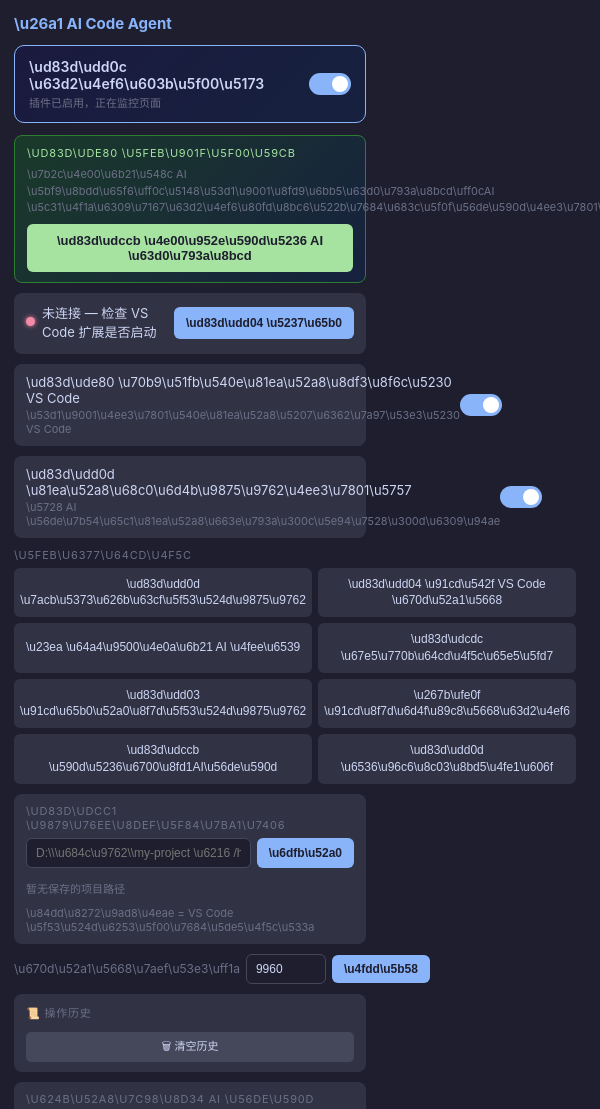
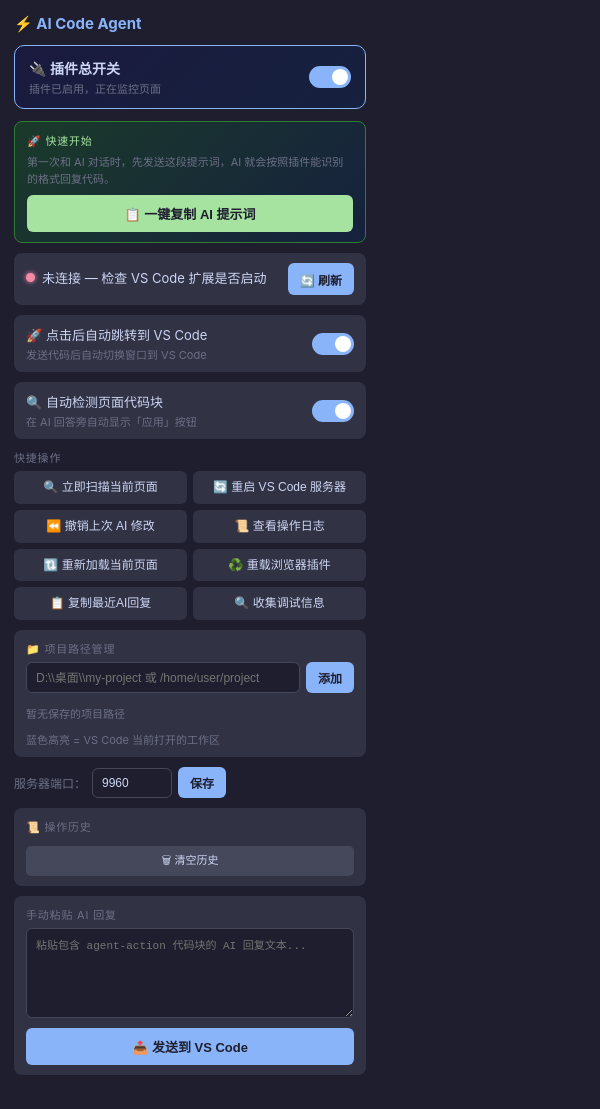
Before and after one commit to whywbhydyq/ai-code-agent, a browser extension: page edge-extension/popup.html in a window 400 px wide. Shown: the top 1109 px of the page, 600 px wide, since content can reach past the window. Drawn offline with Linux system fonts and the light colour scheme; no server answers.

Commit message:
AI-Agent: 修改 edge-extension/content-styles.css 之前

```diff
--- a/edge-extension/popup.html
+++ b/edge-extension/popup.html
@@ -173,12 +173,12 @@
     </style>
 </head>
 <body>
-    <h1>\u26a1 AI Code Agent</h1>
+    <h1>&#x26A1; AI Code Agent</h1>
 
     <div class="master-toggle" id="master-toggle-card">
         <div>
-            <div class="master-label">\ud83d\udd0c \u63d2\u4ef6\u603b\u5f00\u5173</div>
-            <div class="master-hint" id="master-hint">\u63d2\u4ef6\u5df2\u542f\u7528\uff0c\u6b63\u5728\u76d1\u63a7\u9875\u9762</div>
+            <div class="master-label">&#x1F50C; 插件总开关</div>
+            <div class="master-hint" id="master-hint">插件已启用，正在监控页面</div>
         </div>
         <label class="toggle-switch">
             <input type="checkbox" id="extension-enabled-toggle" checked />
@@ -189,26 +189,26 @@
     <div id="main-content">
 
         <div class="prompt-card">
-            <div class="section-title">\ud83d\ude80 \u5feb\u901f\u5f00\u59cb</div>
-            <p>\u7b2c\u4e00\u6b21\u548c AI \u5bf9\u8bdd\u65f6\uff0c\u5148\u53d1\u9001\u8fd9\u6bb5\u63d0\u793a\u8bcd\uff0cAI \u5c31\u4f1a\u6309\u7167\u63d2\u4ef6\u80fd\u8bc6\u522b\u7684\u683c\u5f0f\u56de\u590d\u4ee3\u7801\u3002</p>
-            <button class="btn-copy-prompt" id="btn-copy-prompt">\ud83d\udccb \u4e00\u952e\u590d\u5236 AI \u63d0\u793a\u8bcd</button>
+            <div class="section-title">&#x1F680; 快速开始</div>
+            <p>第一次和 AI 对话时，先发送这段提示词，AI 就会按照插件能识别的格式回复代码。</p>
+            <button class="btn-copy-prompt" id="btn-copy-prompt">&#x1F4CB; 一键复制 AI 提示词</button>
         </div>
 
         <div class="status-card">
             <div class="status-left">
                 <div class="status-row">
                     <span id="status-dot" class="dot dot-red"></span>
-                    <span id="status-label">\u68c0\u67e5\u8fde\u63a5\u4e2d...</span>
+                    <span id="status-label">检查连接中...</span>
                 </div>
                 <div id="workspace-info" class="workspace-path"></div>
             </div>
-            <button class="btn-small" id="refresh-btn" style="height:32px">\ud83d\udd04 \u5237\u65b0</button>
+            <button class="btn-small" id="refresh-btn" style="height:32px">&#x1F504; 刷新</button>
         </div>
 
         <div class="toggle-row">
             <div>
-                <div class="toggle-label">\ud83d\ude80 \u70b9\u51fb\u540e\u81ea\u52a8\u8df3\u8f6c\u5230 VS Code</div>
-                <div class="toggle-hint">\u53d1\u9001\u4ee3\u7801\u540e\u81ea\u52a8\u5207\u6362\u7a97\u53e3\u5230 VS Code</div>
+                <div class="toggle-label">&#x1F680; 点击后自动跳转到 VS Code</div>
+                <div class="toggle-hint">发送代码后自动切换窗口到 VS Code</div>
             </div>
             <label class="toggle-switch">
                 <input type="checkbox" id="auto-jump-toggle" checked />
@@ -218,8 +218,8 @@
 
         <div class="toggle-row">
             <div>
-                <div class="toggle-label">\ud83d\udd0d \u81ea\u52a8\u68c0\u6d4b\u9875\u9762\u4ee3\u7801\u5757</div>
-                <div class="toggle-hint">\u5728 AI \u56de\u7b54\u65c1\u81ea\u52a8\u663e\u793a\u300c\u5e94\u7528\u300d\u6309\u94ae</div>
+                <div class="toggle-label">&#x1F50D; 自动检测页面代码块</div>
+                <div class="toggle-hint">在 AI 回答旁自动显示「应用」按钮</div>
             </div>
             <label class="toggle-switch">
                 <input type="checkbox" id="auto-scan-toggle" checked />
@@ -227,38 +227,38 @@
             </label>
         </div>
 
-        <div class="section-title">\u5feb\u6377\u64cd\u4f5c</div>
+        <div class="section-title">快捷操作</div>
         <div class="action-grid">
-            <button class="action-btn" id="btn-scan">\ud83d\udd0d \u7acb\u5373\u626b\u63cf\u5f53\u524d\u9875\u9762</button>
-            <button class="action-btn" id="btn-restart">\ud83d\udd04 \u91cd\u542f VS Code \u670d\u52a1\u5668</button>
-            <button class="action-btn danger" id="btn-undo">\u23ea \u64a4\u9500\u4e0a\u6b21 AI \u4fee\u6539</button>
-            <button class="action-btn" id="btn-open-log">\ud83d\udcdc \u67e5\u770b\u64cd\u4f5c\u65e5\u5fd7</button>
-            <button class="action-btn" id="btn-reload-page">\ud83d\udd03 \u91cd\u65b0\u52a0\u8f7d\u5f53\u524d\u9875\u9762</button>
-            <button class="action-btn" id="btn-reload-ext">\u267b\ufe0f \u91cd\u8f7d\u6d4f\u89c8\u5668\u63d2\u4ef6</button>
-            <button class="action-btn" id="btn-copy-reply">\ud83d\udccb \u590d\u5236\u6700\u8fd1AI\u56de\u590d</button>
-            <button class="action-btn" id="btn-debug-info">\ud83d\udd0d \u6536\u96c6\u8c03\u8bd5\u4fe1\u606f</button>
+            <button class="action-btn" id="btn-scan">&#x1F50D; 立即扫描当前页面</button>
+            <button class="action-btn" id="btn-restart">&#x1F504; 重启 VS Code 服务器</button>
+            <button class="action-btn danger" id="btn-undo">&#x23EA; 撤销上次 AI 修改</button>
+            <button class="action-btn" id="btn-open-log">&#x1F4DC; 查看操作日志</button>
+            <button class="action-btn" id="btn-reload-page">&#x1F503; 重新加载当前页面</button>
+            <button class="action-btn" id="btn-reload-ext">&#x267B;&#xFE0F; 重载浏览器插件</button>
+            <button class="action-btn" id="btn-copy-reply">&#x1F4CB; 复制最近AI回复</button>
+            <button class="action-btn" id="btn-debug-info">&#x1F50D; 收集调试信息</button>
         </div>
 
         <div class="path-section">
-            <div class="section-title">\ud83d\udcc1 \u9879\u76ee\u8def\u5f84\u7ba1\u7406</div>
+            <div class="section-title">&#x1F4C1; 项目路径管理</div>
             <div class="path-input-row">
-                <input type="text" id="path-input" placeholder="D:\\\u684c\u9762\\my-project \u6216 /home/user/project" />
-                <button class="btn-small" id="add-path-btn">\u6dfb\u52a0</button>
+                <input type="text" id="path-input" placeholder="D:\\桌面\\my-project 或 /home/user/project" />
+                <button class="btn-small" id="add-path-btn">添加</button>
             </div>
             <div id="project-list" class="project-list"></div>
-            <div style="font-size:11px;color:#6c7086;margin-top:6px;">\u84dd\u8272\u9ad8\u4eae = VS Code \u5f53\u524d\u6253\u5f00\u7684\u5de5\u4f5c\u533a</div>
+            <div style="font-size:11px;color:#6c7086;margin-top:6px;">蓝色高亮 = VS Code 当前打开的工作区</div>
         </div>
 
         <div class="port-section">
-            <label>\u670d\u52a1\u5668\u7aef\u53e3\uff1a</label>
+            <label>服务器端口：</label>
             <input type="number" id="port-input" value="9960" min="1024" max="65535" />
-            <button class="btn-small" id="save-port-btn">\u4fdd\u5b58</button>
+            <button class="btn-small" id="save-port-btn">保存</button>
         </div>
 
         <div class="manual-section">
-            <div class="section-title">\u624b\u52a8\u7c98\u8d34 AI \u56de\u590d</div>
-            <textarea id="manual-text" placeholder="\u7c98\u8d34\u5305\u542b agent-action \u4ee3\u7801\u5757\u7684 AI \u56de\u590d\u6587\u672c..."></textarea>
-            <button class="btn-primary" id="manual-send-btn">\ud83d\udce4 \u53d1\u9001\u5230 VS Code</button>
+            <div class="section-title">手动粘贴 AI 回复</div>
+            <textarea id="manual-text" placeholder="粘贴包含 agent-action 代码块的 AI 回复文本..."></textarea>
+            <button class="btn-primary" id="manual-send-btn">&#x1F4E4; 发送到 VS Code</button>
         </div>
 
     </div>
```
